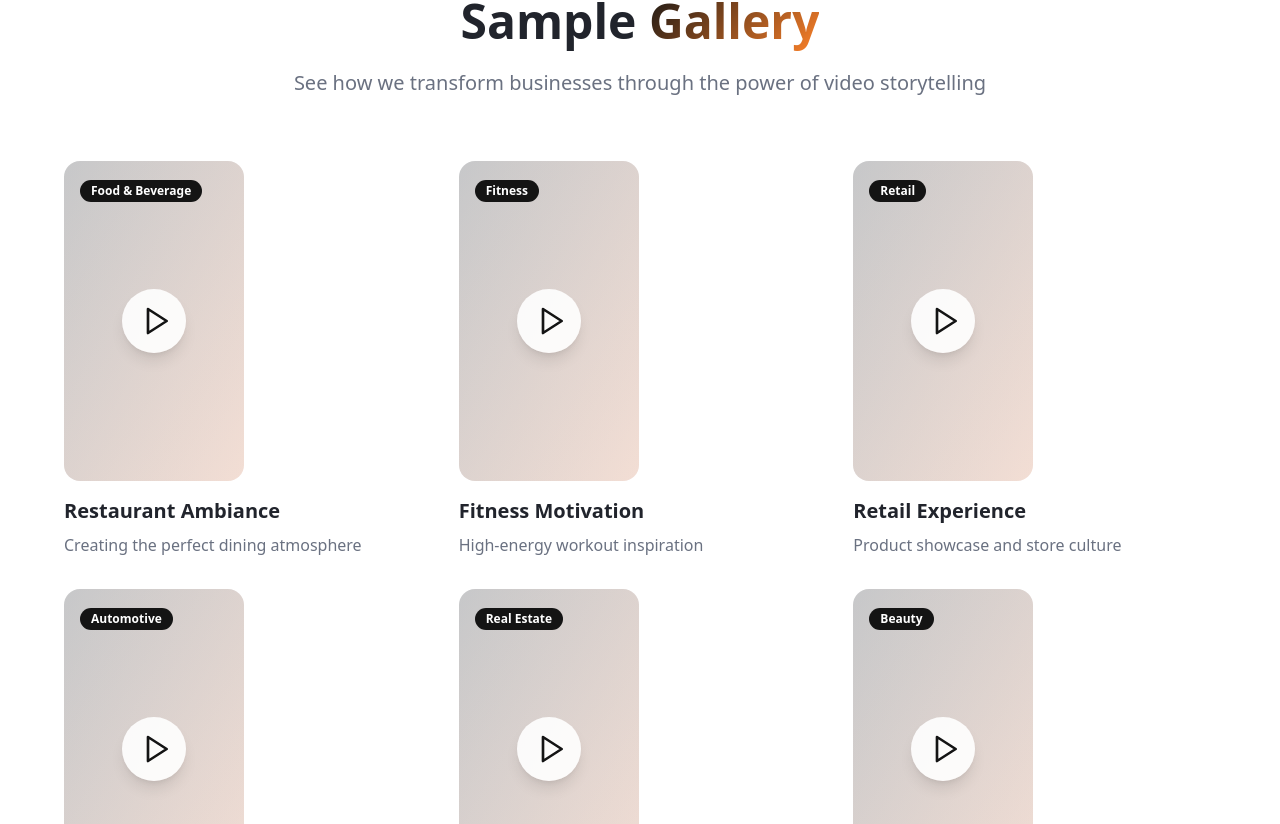
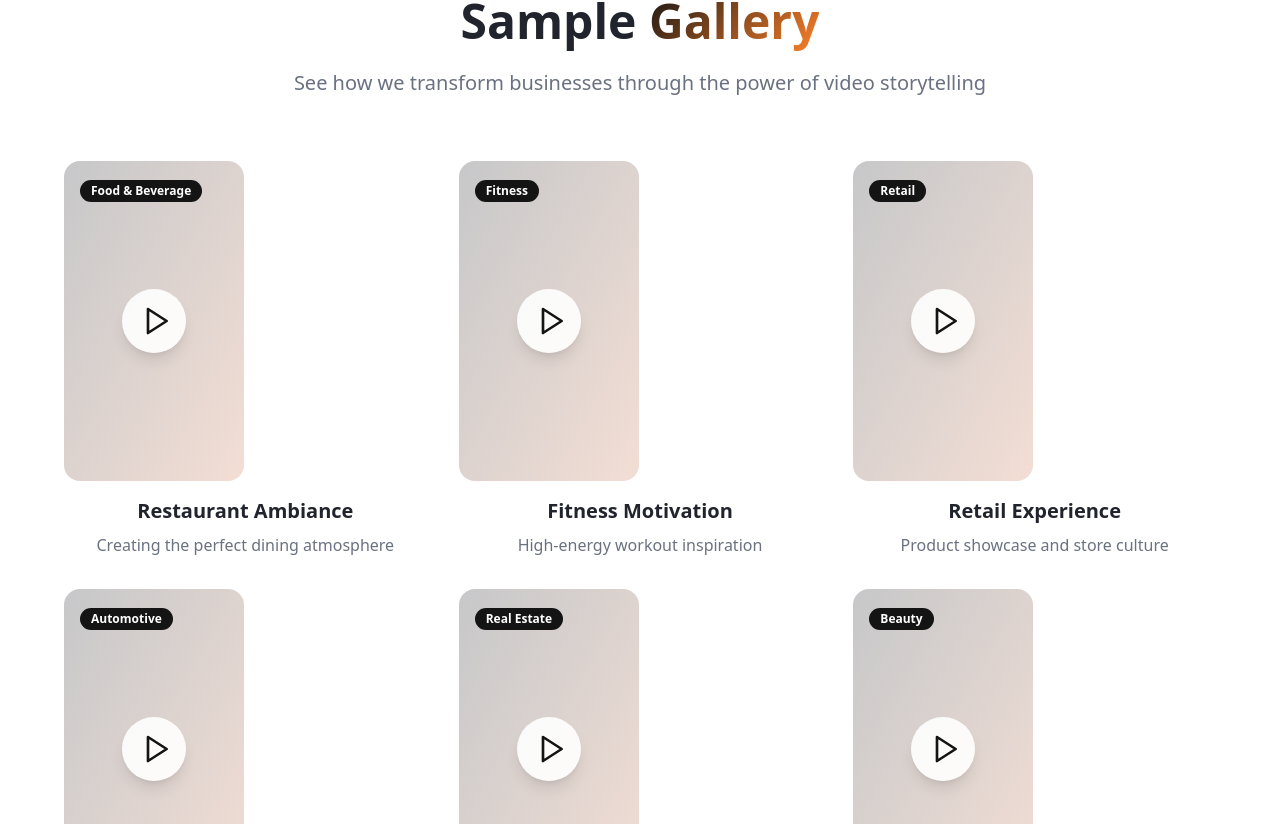
Before and after one commit to bytesandbalance/jovial-vibe-studio, a React (Vite) app: page / in a window 1280 px wide. Shown: the part 2896-3720 px from the top of the page. Built offline with nearby package versions, Linux system fonts and the light colour scheme; no server answers; the database is empty; the HTML template or start-up script is replaced by a standard one.

Commit message:
Center videos on page

```diff
--- a/src/components/SamplesGallery.tsx
+++ b/src/components/SamplesGallery.tsx
@@ -132,7 +132,7 @@ const SamplesGallery = () => {
 
         <div className="grid grid-cols-1 md:grid-cols-2 lg:grid-cols-3 gap-8">
           {displayItems.map((item, index) => (
-            <div key={item.id || index} className="group cursor-pointer">
+            <div key={item.id || index} className="group cursor-pointer text-center">
               <div className="video-placeholder aspect-[9/16] h-80 rounded-2xl mb-4 relative overflow-hidden">
                 {item.file_url ? (
                   <video
--- a/src/pages/PortfolioPage.tsx
+++ b/src/pages/PortfolioPage.tsx
@@ -375,7 +375,7 @@ export default function PortfolioPage() {
             ) : (
               <div className="grid grid-cols-1 md:grid-cols-2 lg:grid-cols-3 gap-8">
                 {filteredVideos.map((video) => (
-                  <div key={video.id} className="group cursor-pointer relative">
+                  <div key={video.id} className="group cursor-pointer relative text-center">
                     <div className="relative overflow-hidden rounded-2xl bg-gradient-to-br from-muted to-accent aspect-[9/16] h-80 mb-4">
                       {video.file_url ? (
                         <video
```
